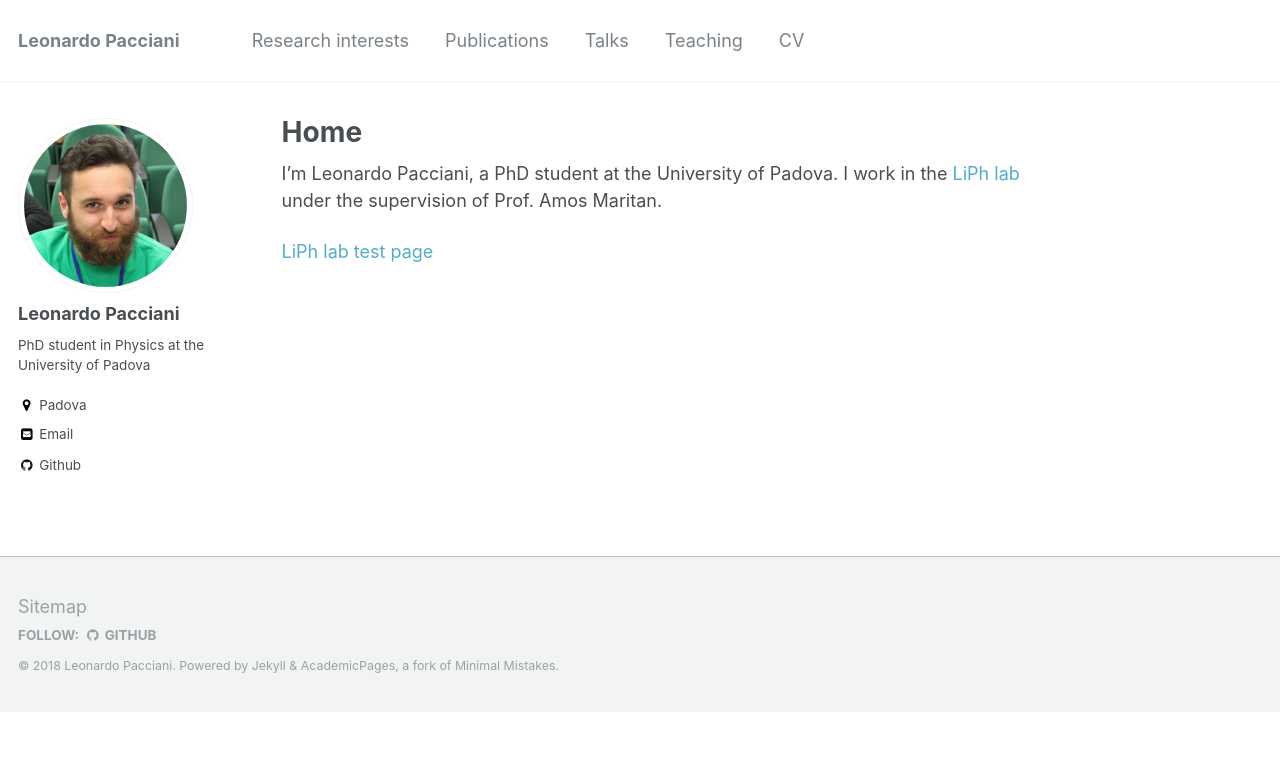
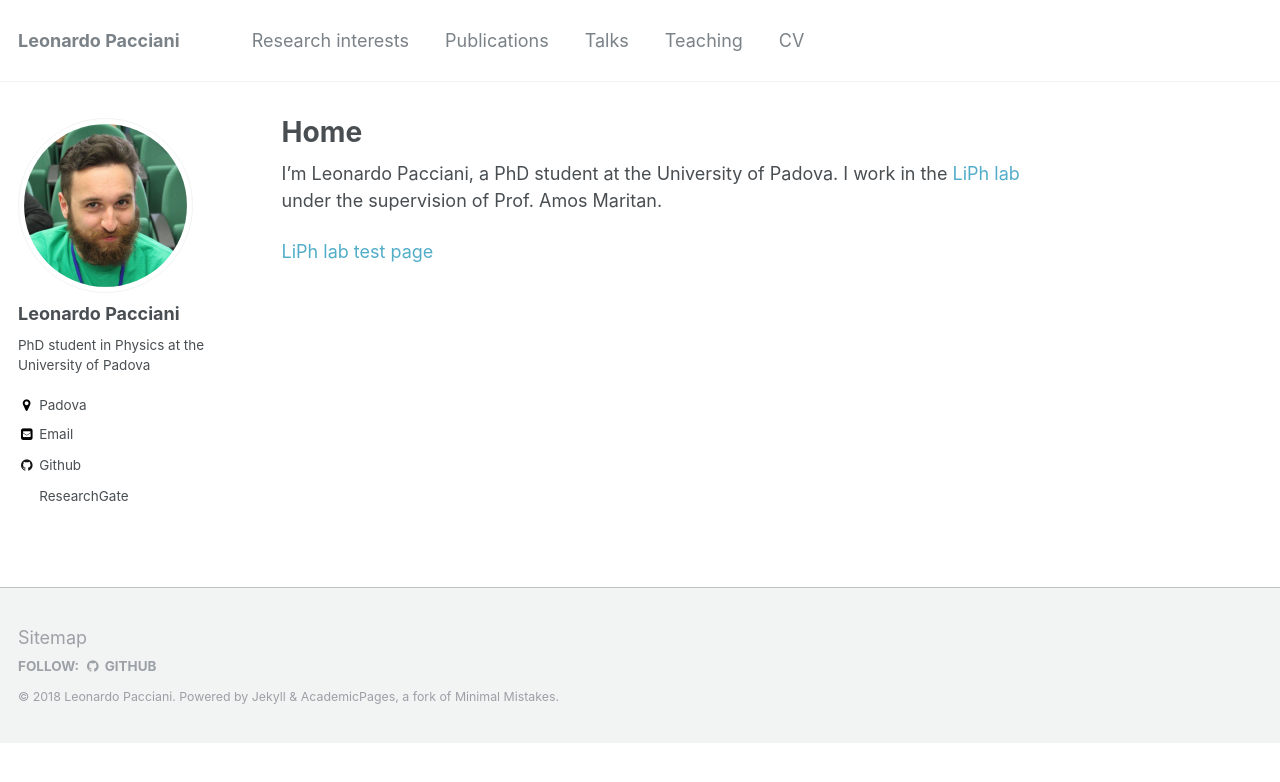
Before and after one commit to suweis/suweis.github.io, a Jekyll site: the page built from _pages/about.md, in a window 1280 px wide. Shown: the top 782 px of the page. Built offline with Jekyll 4.4.1, drawn with Linux system fonts in a browser that asks for light colours.

Commit message:
Added ResearchGate in sidebar

```diff
--- a/_config.yml
+++ b/_config.yml
@@ -110,6 +110,7 @@ author:
   xing             :
   youtube          :
   wikipedia        :
+  researchgate     : "Leonardo_Pacciani"
 
 
 # Reading Files
--- a/_includes/author-profile.html
+++ b/_includes/author-profile.html
@@ -109,6 +109,9 @@
       {% if author.wikipedia %}
         <li><a href="https://en.wikipedia.org/wiki/User:{{ author.wikipedia }}"><i class="fa fa-fw fa-chain" aria-hidden="true"></i> Wikipedia</a></li>
       {% endif %}
+      {% if author.researchgate %}
+        <li><a href="https://www.researchgate.net/profile/{{ author.researchgate }}"><i class="fa fa-fw fa-researchgate" aria-hidden="true"></i> ResearchGate</a></li>
+      {% endif %}
     </ul>
   </div>
 </div>
--- a/_sass/vendor/font-awesome/_variables.scss
+++ b/_sass/vendor/font-awesome/_variables.scss
@@ -528,6 +528,7 @@ $fa-var-reorder: "\f0c9";
 $fa-var-repeat: "\f01e";
 $fa-var-reply: "\f112";
 $fa-var-reply-all: "\f122";
+$fa-var-researchgate: "\f4f8";
 $fa-var-resistance: "\f1d0";
 $fa-var-retweet: "\f079";
 $fa-var-rmb: "\f157";
```
